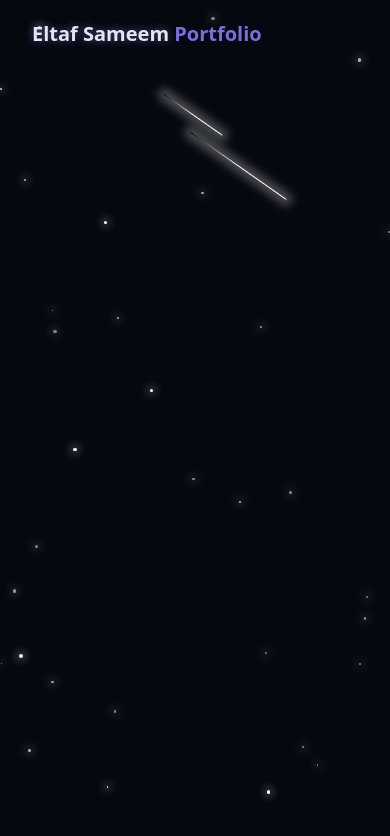
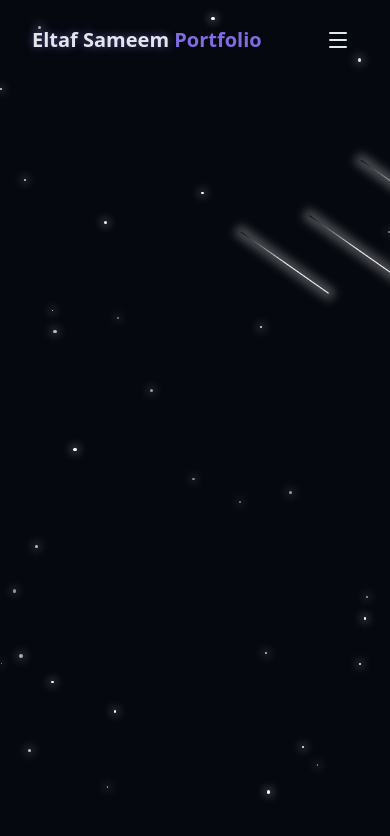
Before and after one commit to Eltaf-Sameem/personal-portfolio-website, a React (Vite) app: page / in a window 390 px wide. Shown: the top 836 px of the page. Built offline with nearby package versions, Linux system fonts and the light colour scheme.

Commit message:
implemented mobile navbar

```diff
--- a/src/components/Navbar.jsx
+++ b/src/components/Navbar.jsx
@@ -1,4 +1,5 @@
 import { cn } from "@/lib/utils";
+import { Menu, X } from "lucide-react";
 import { useEffect, useState } from "react";
 
 const navItems = [
@@ -11,6 +12,7 @@ const navItems = [
 
 export const NavBar = () => {
     const [isScrolled, setIsScrolled] = useState(false);
+    const [isMenuOpen, setIsMenuOpen] = useState(false);
 
     useEffect(() => {
         const handleScroll = () => {
@@ -40,13 +42,47 @@ export const NavBar = () => {
                 {/* desktop navbar */}
                 <div className="hidden md:flex space-x-8">
                     {navItems.map((item, key) => (
-                        <a key={key} href={item.href} className="text-foreground/80 hover:text-primary transition-colors duration-300">
+                        <a key={key}
+                            href={item.href}
+                            className="text-foreground/80 hover:text-primary transition-colors duration-300"
+                        >
                             {item.name}
                         </a>
                     ))}
                 </div>
 
 
+                {/* mobile screen navbar */}
+
+                <button
+                    onClick={() => setIsMenuOpen(!isMenuOpen)}
+                    className="md:hidden p-2 text-foreground z-50"
+                    aria-label={isMenuOpen ? "Close Menu" : "Open Menu"}
+                >
+                    {isMenuOpen ? <X size={24} /> : <Menu size={24} />}
+                </button>
+
+                <div
+                    className={cn(
+                        "fixed inset-0 bg-background/95 backdrop-blur-md z-40 flex flex-col items-center justify-center",
+                        "transition-all duration-300 md:hidden",
+                        isMenuOpen ? "opacity-100 pointer-events-auto" : "opacity-0 pointer-events-none"
+                    )}
+                >
+                    <div className="flex flex-col space-y-8 text-xl">
+                        {navItems.map((item, key) => (
+                            <a
+                                key={key}
+                                href={item.href}
+                                className="text-foreground/80 hover:text-primary transition-colors duration-300"
+                                onClick={() => setIsMenuOpen(false)}
+                            >
+                                {item.name}
+                            </a>
+                        ))}
+                    </div>
+                </div>
+
             </div>
 
         </nav>
```
